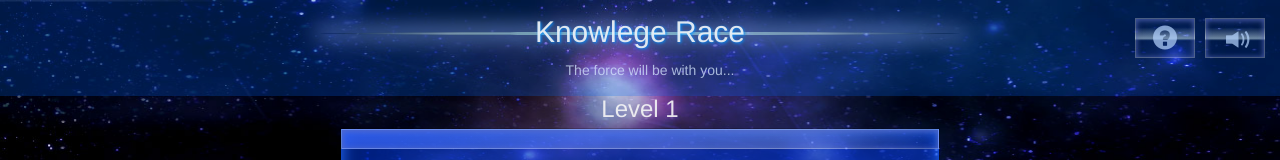
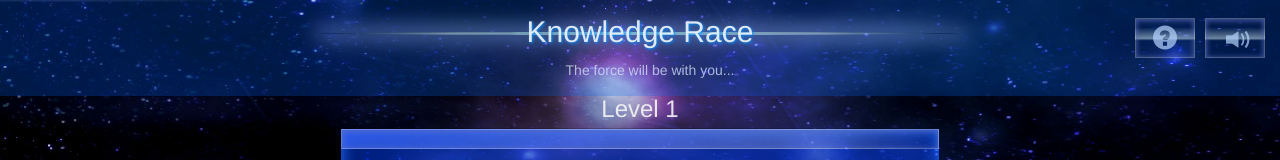
Before and after one commit to banzayche/Knowledge_Race_Game, a website: page public/index.html in a window 1280 px wide. Shown: the top 160 px of the page. Drawn offline with Linux system fonts and the light colour scheme.

Commit message:
no message

```diff
--- a/public/index.html
+++ b/public/index.html
@@ -59,7 +59,7 @@
 		<!-- // rules modal -->
 		<header>
 			<h2 class="text-center">
-				<span class="header-text-shadow">Knowlege Race</span><br />
+				<span class="header-text-shadow">Knowledge Race</span><br />
 				<span class="small">The force will be with you...</span>
 				<div id="volume" class="volume-on btn-game"><span class="glyphicon glyphicon-volume-up"></span></div>
 				<div id="rules-button" class="volume-on btn-game pull-right"><span class="glyphicon glyphicon-question-sign"></span></div>
```
